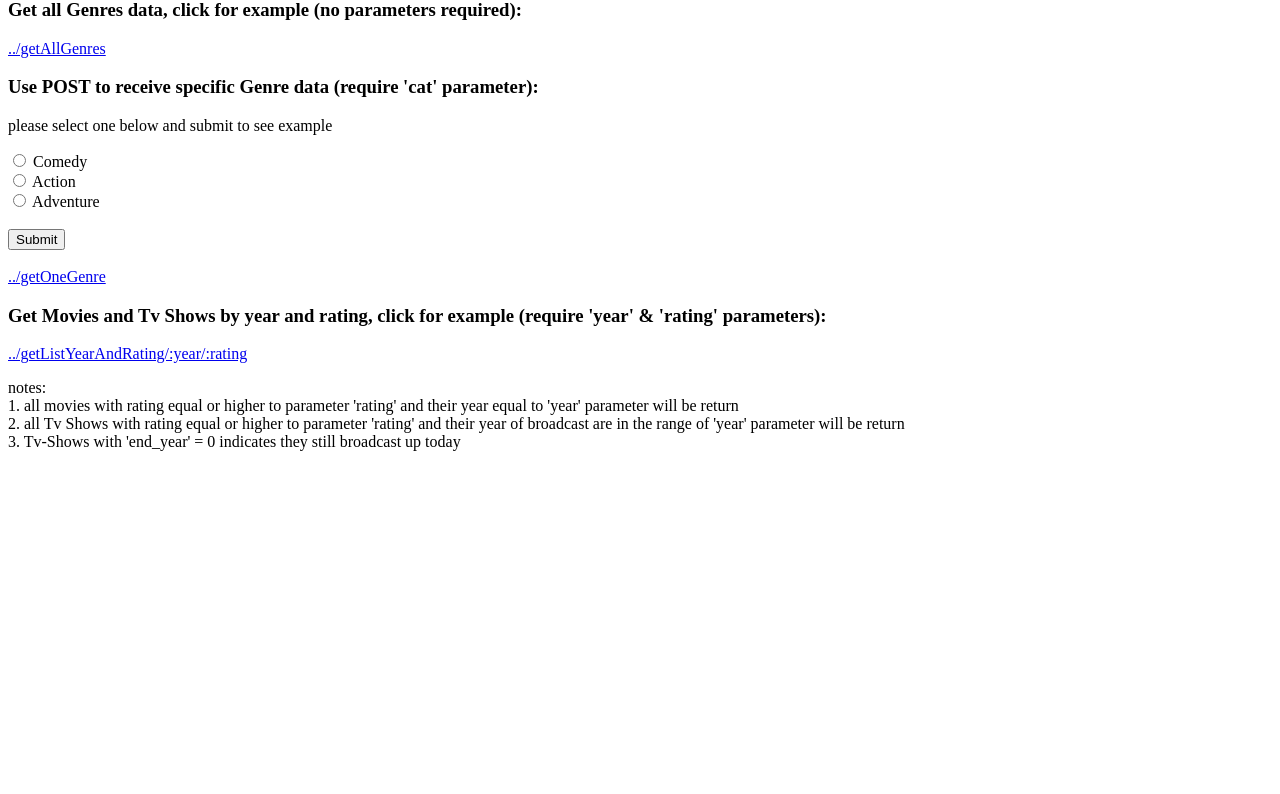
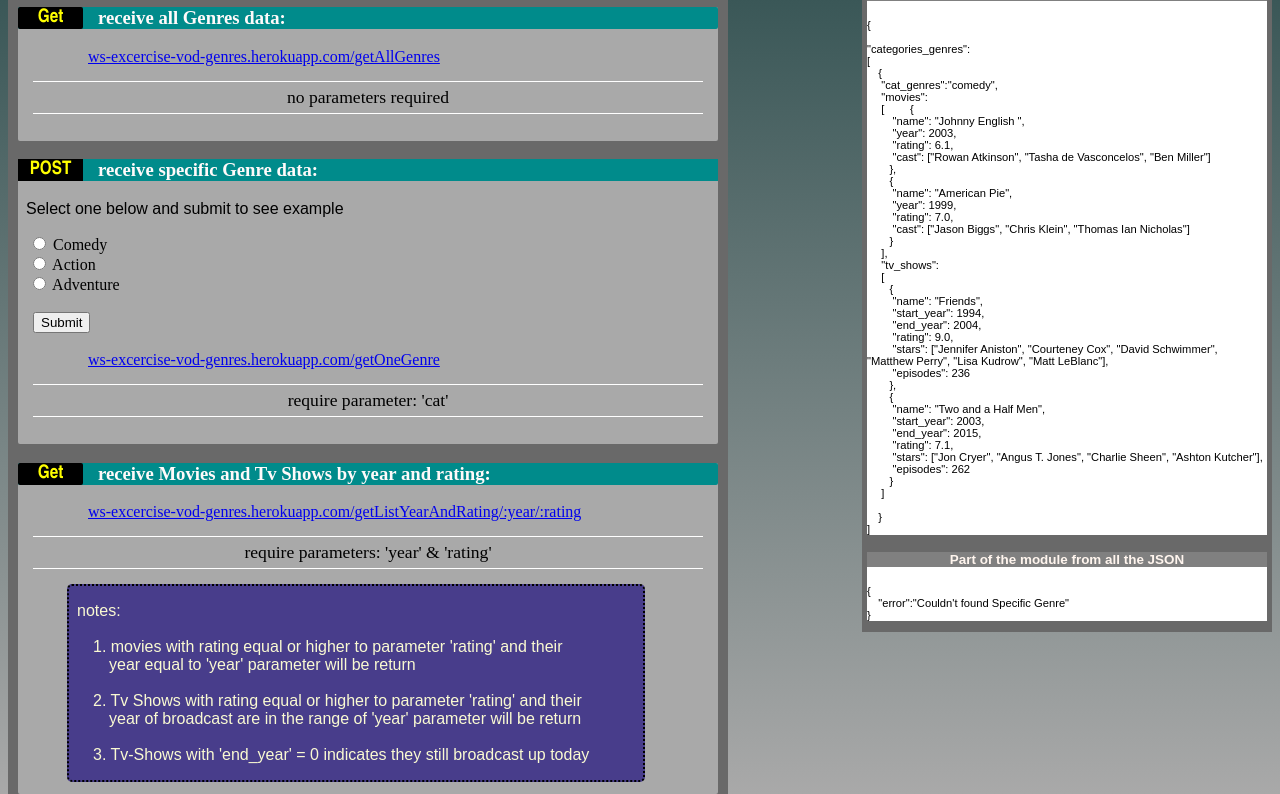
Before and after one commit to NirMekin/WS_Exercise1, a website: page API_Genres/index.html in a window 1280 px wide. Shown: the part 81-875 px from the top of the page. Before the commit the page ends 800 px from the top, so only its background shows below. Drawn offline with Linux system fonts and the light colour scheme.

Commit message:
exercise1.0 release

```diff
--- a/API_Genres/index.html
+++ b/API_Genres/index.html
@@ -3,30 +3,206 @@
 <head>
     <meta charset="UTF-8">
     <title>API</title>
+    <link rel="stylesheet" type="text/css" href="./include/style.css">
+    <style>
+        body
+        {
+            background-color: darkslategrey;
+            background: linear-gradient(darkslategrey,darkgray)
+        }
+        h1
+        {
+            text-align: center;
+            color: lightgoldenrodyellow;
+        }
+        h3
+        {
+            background-color: darkcyan;
+            color: snow;
+            border-radius: inherit;
+
+        }
+        #container2 h3
+        {
+            text-align: center;
+        }
+        h3 span{
+            border-radius: inherit;
+            background-color: black;
+            display: block;
+            width:65px;
+            text-align: center;
+            margin-right: 15px;
+            font-family: "Arial Narrow";
+            float: left;
+            color: yellow;
+        }
+        .methodAPI
+        {
+            background-color: darkgrey;
+            border-radius: 2px;
+            padding-bottom: 12px;
+        }
+        .methodAPI p{
+            padding-left: 8px;
+            font-family: Arial;
+        }
+        form input
+        {
+            margin-left: 15px;
+        }
+        #container
+        {
+            float: left;
+            padding-left: 10px;
+            padding-right: 10px;
+            width: 700px;
+            /*margin: 0 auto;*/
+            background-color: dimgray;
+        }
+        #container2{
+            float: right;
+            padding-left: 5px;
+            padding-right: 5px;
+            width: 400px;
+            /*margin: 0 auto;*/
+            background-color: dimgray;
+        }
+        #notes
+        {
+            background-color:darkslateblue;
+            width: 82%;
+            border-radius: 5px;
+            color: lightgoldenrodyellow;
+            margin-top: 12px;
+            margin-left: 7%;
+            border:2px dotted black;
+
+        }
+        .params
+        {
+            border-top: 1px solid white;
+            border-bottom: 1px solid white;
+            text-align: center;
+            font-size: 110%;
+            margin: 15px;
+            padding: 5px;
+        }
+        a
+        {
+            margin-left: 10%;
+        }
+        .jsonexmp
+        {
+            font-size: 70%;
+            font-family: Arial;
+            background: white;
+        }
+        h4
+        {
+            font-size:120%;
+            text-align: center;
+            background-color:gray;
+            color: seashell;
+        }
+
+    </style>
 </head>
 <body>
-    <h1>API for Genres VOD Web Service</h1>
+    <div id="container">
+        <h1>API - VOD Web Service - Genres</h1>
 
-    <h3>Get all Genres data, click for example (no parameters required):</h3>
-    <a target="_blank" href="../getAllGenres">../getAllGenres</a>
+        <section class="methodAPI">
+            <h3><span>Get</span> receive all Genres data:</h3>
+            <a target="_blank" href="../getAllGenres">ws-excercise-vod-genres.herokuapp.com/getAllGenres</a>
+            <section class="params">no parameters required</section>
+        </section>
 
+        <section class="methodAPI">
             <form name="myform" action="../getOneGenre" method="post" target="_blank">
-        <h3>Use POST to receive specific Genre data (require 'cat' parameter):</h3>
-        <p>please select one below and submit to see example</p>
+                <h3><span>POST</span> receive specific Genre data:</h3>
+                <p>Select one below and submit to see example</p>
                 <lable><input type="radio" name="cat" value="comedy"> Comedy</lable><br>
                 <label><input type="radio" name="cat" value="action"> Action</label><br>
                 <label><input type="radio" name="cat" value="adventure"> Adventure</label><br><br>
                 <input type="submit" name="click me"><br><br>
-        <a href="#">../getOneGenre</a>
+                <a href="#">ws-excercise-vod-genres.herokuapp.com/getOneGenre</a>
             </form>
+            <section class="params">require parameter: 'cat'</section>
+        </section>
 
-    <h3>Get Movies and Tv Shows by year and rating, click for example (require 'year' & 'rating' parameters):</h3>
-    <a target="_blank" href="../getListYearAndRating/1999/6.5">../getListYearAndRating/:year/:rating</a>
-    <p>notes:<br>
-     1. all movies with rating equal or higher to parameter 'rating' and their year equal to 'year' parameter will be return<br>
-     2. all Tv Shows with rating equal or higher to parameter 'rating' and their year of broadcast are in the range of 'year' parameter will be return<br>
-     3. Tv-Shows with 'end_year' = 0 indicates they still broadcast up today</p>
+        <section class="methodAPI">
+            <h3><span>Get</span> receive Movies and Tv Shows by year and rating:</h3>
+            <a target="_blank" href="../getListYearAndRating/1999/6.5">ws-excercise-vod-genres.herokuapp.com/getListYearAndRating/:year/:rating</a>
+            <section class="params">require parameters: 'year' & 'rating'</section>
+            <section id="notes">
+                <p>
+                    notes:<br><br>
+                    &emsp;1. movies with rating equal or higher to parameter 'rating' and their <br>&emsp;&emsp;year equal to 'year' parameter will be return<br><br>
+                    &emsp;2. Tv Shows with rating equal or higher to parameter 'rating' and their<br>&emsp;&emsp;year of broadcast are in the range of 'year' parameter will be return<br><br>
+                    &emsp;3. Tv-Shows with 'end_year' = 0 indicates they still broadcast up today
+                </p>
+            </section>
+        </section>
+    </div>
+    <div id="container2">
+        <h3>Output Examples:</h3>
+        <section class="jsonexmp">
+            <h4>Part of the module from all the JSON</h4>
+            {
+            <p>
+                "categories_genres":<br>
+                [<br>
+                &emsp;{<br>
+                &emsp; "cat_genres":"comedy",<br>
+                &emsp; "movies":<br>
+                &emsp; [
+                &emsp;&emsp;{<br>
 
+                &emsp;&emsp; "name": "Johnny English ",<br>
+                &emsp;&emsp; "year": 2003,<br>
+                &emsp;&emsp; "rating": 6.1,<br>
+                &emsp;&emsp; "cast": ["Rowan Atkinson", "Tasha de Vasconcelos", "Ben Miller"]<br>
+                &emsp;&emsp;},<br>
+                &emsp;&emsp;{<br>
+                &emsp;&emsp;  "name": "American Pie",<br>
+                &emsp;&emsp;  "year": 1999,<br>
+                &emsp;&emsp;  "rating": 7.0,<br>
+                &emsp;&emsp;  "cast": ["Jason Biggs", "Chris Klein", "Thomas Ian Nicholas"]<br>
+                &emsp;&emsp;}<br>
+                &emsp; ],<br>
+                &emsp; "tv_shows":<br>
+                &emsp; [<br>
+                &emsp;&emsp;{<br>
+                &emsp;&emsp; "name": "Friends",<br>
+                &emsp;&emsp; "start_year": 1994,<br>
+                &emsp;&emsp; "end_year": 2004,<br>
+                &emsp;&emsp; "rating": 9.0,<br>
+                &emsp;&emsp; "stars": ["Jennifer Aniston", "Courteney Cox", "David Schwimmer", "Matthew Perry", "Lisa Kudrow", "Matt LeBlanc"],<br>
+                &emsp;&emsp; "episodes": 236<br>
+                &emsp;&emsp;},<br>
+                &emsp;&emsp;{<br>
+                &emsp;&emsp; "name": "Two and a Half Men",<br>
+                &emsp;&emsp; "start_year": 2003,<br>
+                &emsp;&emsp; "end_year": 2015,<br>
+                &emsp;&emsp; "rating": 7.1,<br>
+                &emsp;&emsp; "stars": ["Jon Cryer", "Angus T. Jones", "Charlie Sheen", "Ashton Kutcher"],<br>
+                &emsp;&emsp; "episodes": 262<br>
+                &emsp;&emsp;}<br>
+                &emsp; ]<br>
+                &emsp;<br>
+                &emsp;}<br>
+                ]<br>
+            </p>
+        </section>
+
+        <section class="jsonexmp">
+            <h4>Part of the module from all the JSON</h4>
+            <p>
+                {<br>&emsp;"error":"Couldn't found Specific Genre"<br>}
+            </p>
+        </section>
+    </div>
 
 </body>
 </html>
--- a/genresMdl/index.js
+++ b/genresMdl/index.js
@@ -45,6 +45,8 @@ module.exports = class Genres{
                      arr.push(tempdata[i].tv_shows[n]);
              }
          }
+         if(arr.length==0)
+             return {"error": "no match"};
          return arr;
 
      }
```
Also changed, not shown: index.js (+10 -3 lines). Lines whose indentation alone changed are shown as unchanged.
